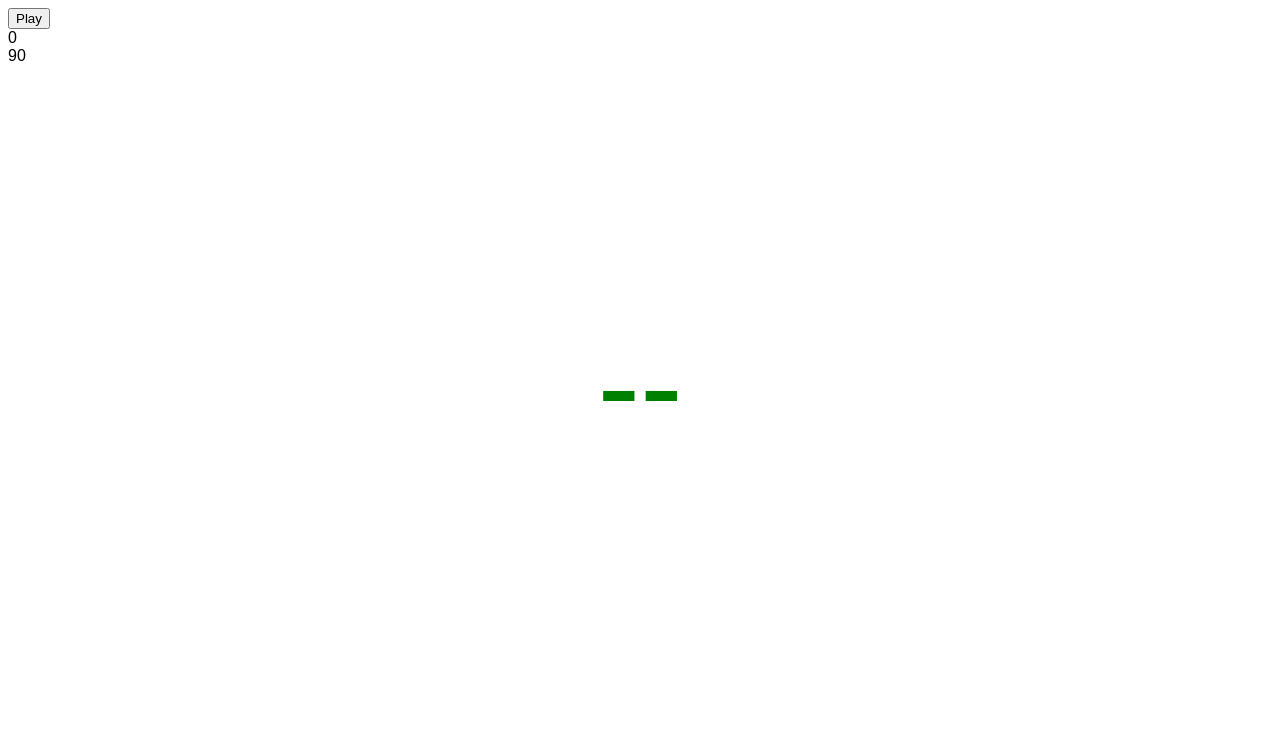
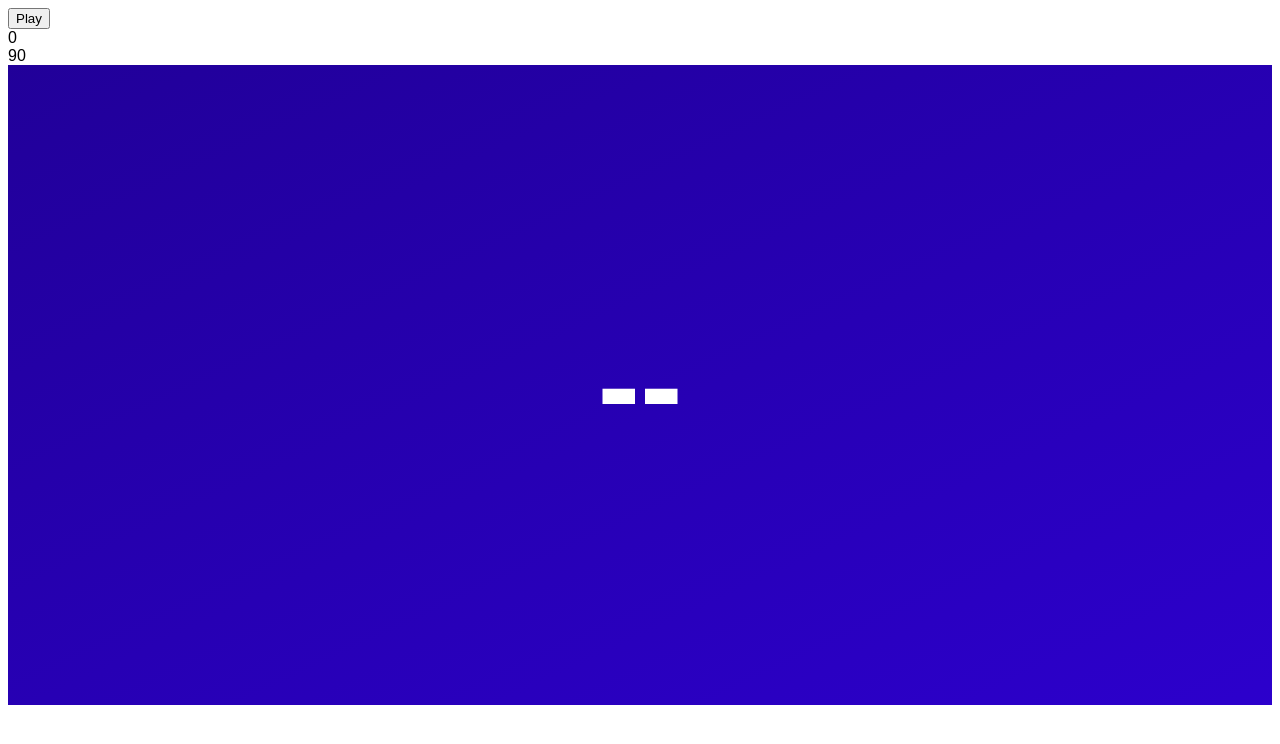
Before and after one commit to dheindel/hiitr, a SvelteKit app: page / in a window 1280 px wide. Shown: the top 744 px of the page. Built offline with nearby package versions, Linux system fonts and the light colour scheme.

Commit message:
Gradient stuffs.

```diff
--- a/src/routes/+page.svelte
+++ b/src/routes/+page.svelte
@@ -1,52 +1,68 @@
 <script lang="ts">
-  let setTimeRemaining = '--';
+    let setTimeRemaining = "--";
     let workoutTimeElapsed = 0;
     let paused = true;
-  let currentExercise = '';
-
+    let currentExercise = "";
     let timer = 0;
 
+    // Make store to handle tracking current workout.
+    // It can accept a "routine?" and turn that into workout.
     let workout = [
         {
-        exercise: 'Jump squat',
-        length: 30
+            exercise: "Jump squat",
+            length: 30,
         },
         {
-        exercise: 'Lunge',
-        length: 30
+            exercise: "Lunge",
+            length: 30,
         },
         {
-        exercise: 'Squat',
-        length: 30
+            exercise: "Squat",
+            length: 30,
         },
     ];
 
-  let workoutTimeRemaining =  workout.reduce((sum, set) => sum + set.length, 0);
+    let workoutTimeRemaining = workout.reduce(
+        (sum, set) => sum + set.length,
+        0
+    );
 
     function countdown() {
-    if (!workoutTimeRemaining) { return; }
+        if (!workoutTimeRemaining) {
+            return;
+        }
         timer = setTimeout(() => {
-      workoutTimeElapsed = workoutTimeElapsed + 1;
+            workoutTimeElapsed = workoutTimeElapsed + 0.1;
             updateDisplay();
-      workoutTimeRemaining = workoutTimeRemaining - 1;
+            workoutTimeRemaining = workoutTimeRemaining - 0.1;
             countdown();
-    }, 1000);
+        }, 100);
     }
+
+    let setPct = "0%";
 
     function updateDisplay() {
         let foo = 0;
         for (let set of workout) {
-        if (workoutTimeElapsed >= foo && workoutTimeElapsed <= (foo + set.length)) {
+            if (
+                workoutTimeElapsed >= foo &&
+                workoutTimeElapsed <= foo + set.length
+            ) {
                 currentExercise = set.exercise;
                 let tmp = set.length - (workoutTimeElapsed - foo);
-            setTimeRemaining = tmp.toString();
-            if (!paused && tmp <= 5) {
-                if (tmp === 0) {
-                  speechSynthesis.speak(new SpeechSynthesisUtterance("Done"));
-                } else {
-                  speechSynthesis.speak(new SpeechSynthesisUtterance(setTimeRemaining));
-                }
-            }
+                setPct = `${100 - ((tmp / set.length) * 100)}%`;
+                setTimeRemaining = Math.trunc(tmp).toString();
+                // if (!paused && tmp <= 5) {
+                //     if (tmp === 0) {
+                //         speechSynthesis.speak(
+                //             new SpeechSynthesisUtterance("Done")
+                //         );
+                //     } else {
+                //         speechSynthesis.speak(
+                //             new SpeechSynthesisUtterance(setTimeRemaining)
+                //         );
+                //     }
+                // }
                 break;
             }
 
@@ -77,7 +93,7 @@
     <div class="workout-time-elapsed">{workoutTimeElapsed}</div>
     <div class="workout-time-elapsed">{workoutTimeRemaining}</div>
 </section>
-<section class="set">
+<section class="set" style="--set-progress: {setPct};">
     <div class="exercise-time-remaining">{setTimeRemaining}</div>
     <div class="exercise">{currentExercise}</div>
 </section>
@@ -93,14 +109,24 @@
         flex-direction: column;
         align-items: center;
         justify-content: center;
+
+        color: white;
+        background-image: linear-gradient(
+            155deg,
+            hsl(253deg 100% 11%) 0%,
+            hsl(253deg 100% 30%) var(--set-progress),
+            hsl(253deg 100% 40%) 100%
+        );
+    }
+
+    .exercise-time-remaining {
+        font-size: 8rem;
+        font-weight: 600;
     }
 
     .exercise {
-        color: red;
-    }
-
-    .exercise-time-remaining {
-        color: green;
-        font-size: 8rem;
+        font-size: 1.5rem;
+        font-style: italic;
+        text-transform: uppercase;
     }
 </style>
```
Lines whose indentation alone changed are shown as unchanged.
